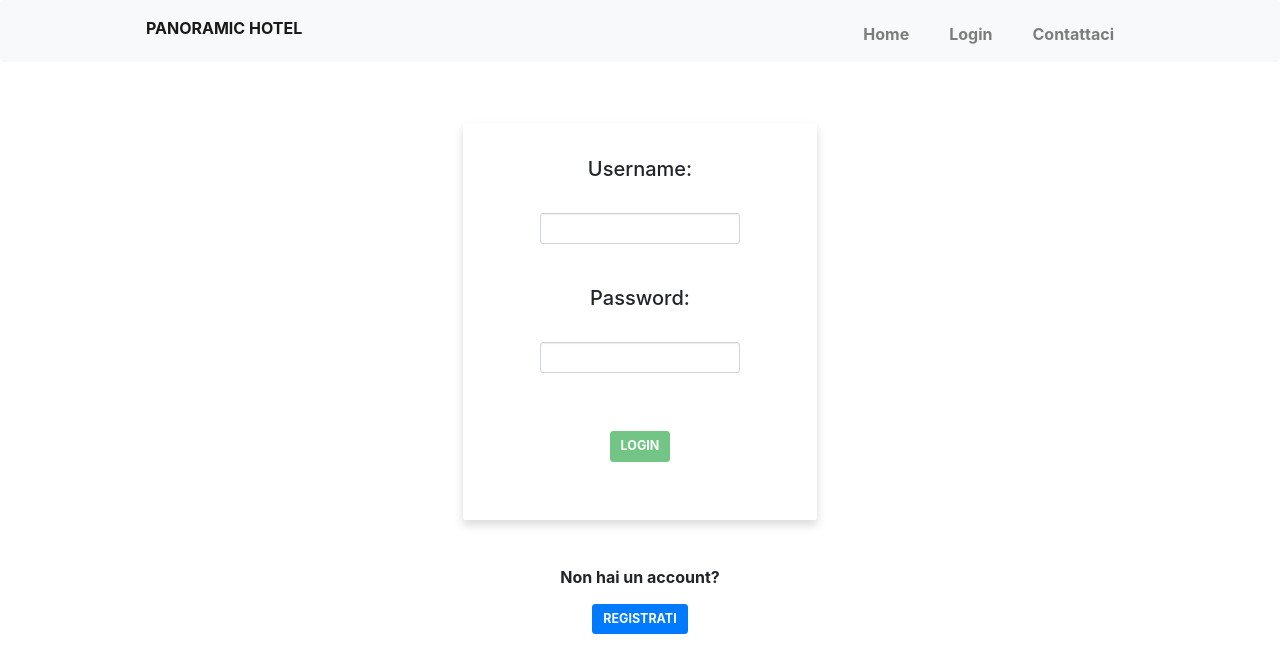
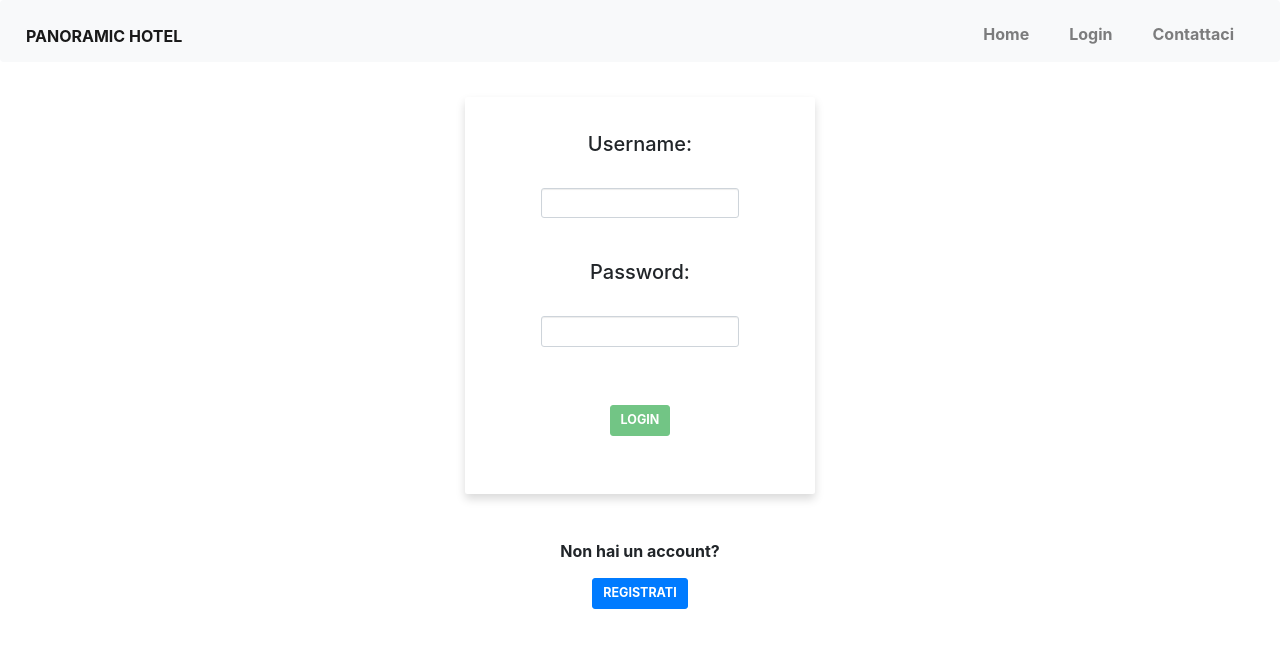
Before and after one commit to LisaRomita/booking-portal, an Angular app: page /login in a window 1280 px wide. Shown: the top 672 px of the page. Built offline with nearby package versions, Linux system fonts and the light colour scheme.

Commit message:
fix some bugs

```diff
--- a/src/app/app.component.html
+++ b/src/app/app.component.html
@@ -23,24 +23,24 @@
 </nav>-->
 
 <nav class="navbar navbar-expand-lg navbar-light bg-light">
-  <a class="navbar-brand" href="#" style="padding-top: 1%; font-size: medium;"><b>PANORAMIC HOTEL</b></a>
-  <button class="navbar-toggler" type="button" data-toggle="collapse" data-target="#navbarTogglerDemo02" aria-controls="navbarTogglerDemo02" aria-expanded="false" aria-label="Toggle navigation">
+  <a class="navbar-brand" href="#" style="padding-top: 1%; font-size: medium; height:100%"><b>PANORAMIC HOTEL</b></a>
+  <button class="navbar-toggler" type="button" data-toggle="collapse" data-target="#navbarTogglerDemo02" aria-controls="navbarTogglerDemo02" aria-expanded="!isMenuCollapsed" aria-label="Toggle navigation">
     <span class="navbar-toggler-icon"></span>
   </button>
 
   <div class="collapse navbar-collapse justify-content-end" id="navbarTogglerDemo02" >
     <ul ngbNav class="navbar-nav" [activeId]="route.fragment" >
-      <li ngbNavItem="dashboard" class="nav-item navbar-brand mx-auto" style="font-size: medium;">
-        <a ngbNavLink routerLink="/dashboard" class="nav-link" (click)="isMenuCollapsed = true"><b>Home</b></a>
+      <li ngbNavItem="dashboard" class="nav-item navbar-brand mx-auto" style="font-size: medium;"  data-toggle="collapse" data-target=".navbar-collapse.show">
+        <a ngbNavLink routerLink="/dashboard" class="nav-link"><b>Home</b></a>
       </li>
-      <li ngbNavItem="login" *ngIf="logged == false" class="nav-item navbar-brand mx-auto" style="font-size: medium;">
-        <a ngbNavLink routerLink="/login"  class="nav-link" (click)="isMenuCollapsed = true"><b>Login</b></a>
+      <li ngbNavItem="login" *ngIf="logged == false" class="nav-item navbar-brand mx-auto" style="font-size: medium;"  data-toggle="collapse" data-target=".navbar-collapse.show">
+        <a ngbNavLink routerLink="/login"  class="nav-link" ><b>Login</b></a>
       </li>
-      <li ngbNavItem="logout" *ngIf="logged == true" class="nav-item navbar-brand mx-auto" style="font-size: medium;">
-        <a ngbNavLink routerLink="/logout"  class="nav-link" id="esci" (click)="isMenuCollapsed = true"><b>Logout</b></a>
+      <li ngbNavItem="logout" *ngIf="logged == true" class="nav-item navbar-brand mx-auto" style="font-size: medium;"  data-toggle="collapse" data-target=".navbar-collapse.show">
+        <a ngbNavLink routerLink="/logout"  class="nav-link" id="esci" ><b>Logout</b></a>
       </li>
       <li ngbNavItem="contact" class="nav-item navbar-brand mx-auto" style="font-size: medium;">
-        <a ngbNavLink routerLink="/contact"  class="nav-link" (click)="isMenuCollapsed = true"><b>Contattaci</b></a>
+        <a ngbNavLink routerLink="/contact"  class="nav-link"><b>Contattaci</b></a>
       </li>
     </ul>
   </div>
--- a/src/app/app.component.ts
+++ b/src/app/app.component.ts
@@ -22,7 +22,6 @@ export class AppComponent implements AfterViewChecked{
   logout: LogoutComponent;
 
   logged = false;
-  public isMenuCollapsed = true;
 
   constructor(public route: ActivatedRoute, public rs: RestService) {
 
--- a/src/app/contact-us/contact-us.component.html
+++ b/src/app/contact-us/contact-us.component.html
@@ -1,12 +1,14 @@
 
 <div class="container">
-    <div [hidden]="submitted" style=" padding-left:33%">
+  <div class="row">
+    <div class="col-sm"></div>
+    <div class="col-sm" [hidden]="submitted" style="text-align: center;">
       <br>
     <h1>Come possiamo aiutarti?</h1>
     <form (ngSubmit)="onSubmit()" #myFormC = "ngForm" id="form1">
       <div class="form-group">
         <label for="mail">Email:</label><br><br>
-        <input type="text" class="form-control" id="email" required [(ngModel)]="mail" name="mail">
+        <input style="text-align: center;" type="text" class="form-control" id="email" required [(ngModel)]="mail" name="mail">
       </div>
       <br>
       <div class="form-group">
@@ -17,7 +19,7 @@
       <button type="submit" class="btn btn-success btn-lg" id="button1" [disabled]="!myFormC.form.valid" (click) = "submitted=true">Invia</button> <!--it will trigger a form submit because of its type (type="submit")-->
 
     </form>
-</div>
+
 <div *ngIf="submitted" style="text-align: center; margin-top:2%; margin-left:25%; width:50%" id="div1" class="shadow p-3 mb-5 bg-white rounded">
     <br>
     <h1>Grazie, risponderemo il prima possibile!</h1>
@@ -25,3 +27,6 @@
     <a routerLink="/dashboard" id="a1" style="color: white;"><button type="button" class="btn btn-primary btn-lg">Torna alla <b>HOME</b></button></a>
 </div>
 </div>
+<div class="col-sm"></div>
+</div>
+</div>
--- a/src/app/login/login.component.html
+++ b/src/app/login/login.component.html
@@ -1,6 +1,9 @@
 
     <br>
-    <div class="container" style="text-align: center; width:30%; padding-top:2%">
+    <div class="container">
+      <div class="row">
+        <div class="col-sm"></div>
+        <div class="col-sm"  style="text-align: center;">
           <div class="shadow p-3 mb-5 bg-white rounded rounded">
             <form (ngSubmit)="onSubmit()" #myFormL = "ngForm" id="form2">
               <div class="form-group" style="padding-left:20%; padding-right: 20%;">
@@ -19,8 +22,12 @@
               <br>
             </form>
           </div>
+          </div>
+          <div class="col-sm"></div>
+      </div>
+
     </div><br>
     <div style="text-align: center;">
       <p><b>Non hai un account?</b></p><br>
-      <a href="/registrati"><button type="button" class="btn btn-primary btn-lg"><b>REGISTRATI</b></button></a>
+      <a routerLink="/registrati"><button type="button" class="btn btn-primary btn-lg"><b>REGISTRATI</b></button></a>
     </div>
--- a/src/app/prenota/prenota.component.html
+++ b/src/app/prenota/prenota.component.html
@@ -1,6 +1,6 @@
 
 
-    <div class="container" style=" width:50%">
+    <div class="container">
 
         <form (ngSubmit)="onSubmit()" #myFormPR = "ngForm" [hidden]="submitted">
           <h1 style="text-align: center;">Dettagli del soggiorno</h1><br>
--- a/src/app/registrati/registrati.component.html
+++ b/src/app/registrati/registrati.component.html
@@ -1,6 +1,6 @@
 
     <br>
-    <div [hidden]="submitted" class="container" style="text-align: center; width:35%; margin-top: 2%;">
+    <div [hidden]="submitted" class="container" style="text-align: center;">
       <div class="shadow p-3 mb-5 bg-white rounded">
       <form (ngSubmit)="onSubmit()" #myFormR = "ngForm" >
       <div class="row">
--- a/src/styles.css
+++ b/src/styles.css
@@ -37,10 +37,6 @@
     padding-top: 5%;
   }
 
-  .form-control {
-    width: 50%;
-  }
-
   button {
       background-color: #1976d2;
       padding: 5px 10px;
@@ -73,9 +69,6 @@
   }
 */
 
-.navbar {
-  padding: 0.5rem 13rem;
-}
 
   .toolbar img {
     margin: 0 16px;
```
Also changed, not shown: 1 other file (tests, documents, lock files or other folders). Lines whose indentation alone changed are shown as unchanged.
